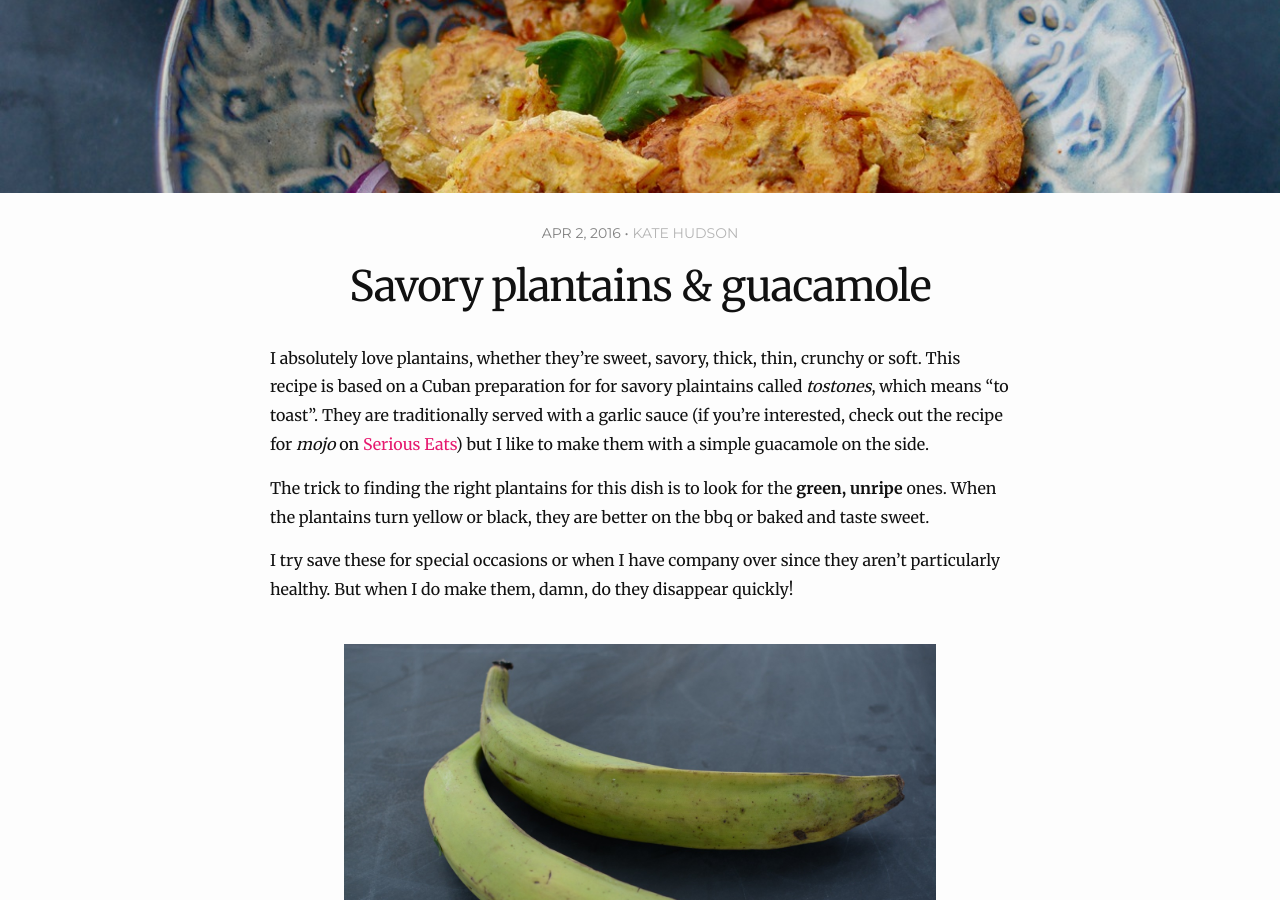
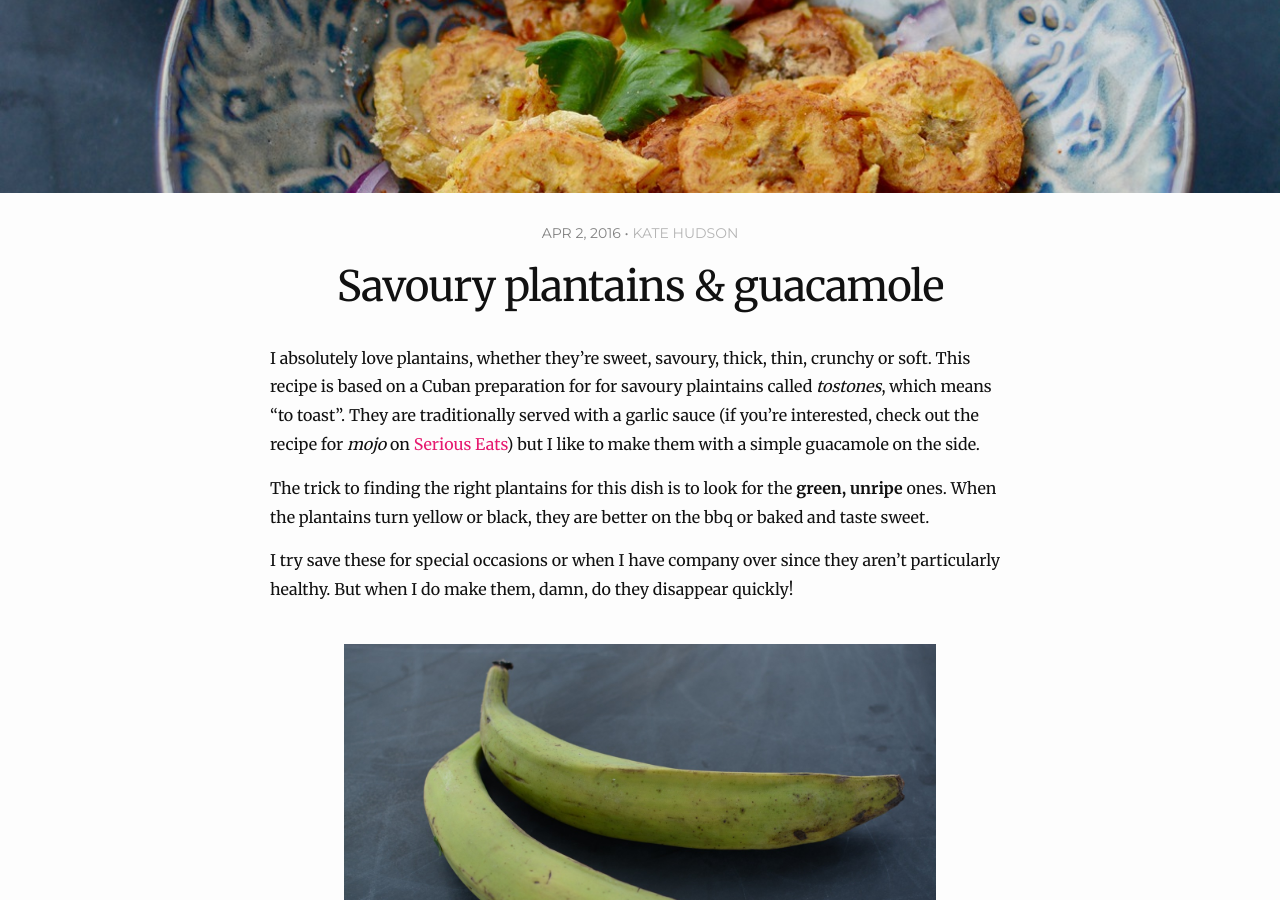
Before and after one commit to k88hudson/wouldeatagain, a Jekyll site: the page built from _posts/2016-04-02-tostones-and-guacamole.markdown, in a window 1280 px wide and 900 px high, scrolled down 307 px. Built offline with Jekyll 4.4.1, drawn with Linux system fonts in a browser that asks for light colours; some web fonts are replaced.

Commit message:
apparently i can't spell canadian

```diff
--- a/_posts/2016-04-02-tostones-and-guacamole.markdown
+++ b/_posts/2016-04-02-tostones-and-guacamole.markdown
@@ -1,6 +1,6 @@
 ---
 layout: post
-title:  Savory plantains & guacamole
+title:  Savoury plantains & guacamole
 author: Kate Hudson
 date:   2016-04-02 10:03:37 -0500
 categories: vegan
@@ -28,7 +28,7 @@ directions: |
   8. Serve and enjoy
 ---
 
-I absolutely love plantains, whether they're sweet, savory, thick, thin, crunchy or soft. This recipe is based on a Cuban preparation for for savory plaintains called *tostones*, which means "to toast". They are traditionally served with a garlic sauce (if you're interested, check out the recipe for *mojo* on [Serious Eats](http://www.seriouseats.com/recipes/2011/06/sauced-mojo-sauce-condiments-recipe.html)) but I like to make them with a simple guacamole on the side.
+I absolutely love plantains, whether they're sweet, savoury, thick, thin, crunchy or soft. This recipe is based on a Cuban preparation for for savoury plaintains called *tostones*, which means "to toast". They are traditionally served with a garlic sauce (if you're interested, check out the recipe for *mojo* on [Serious Eats](http://www.seriouseats.com/recipes/2011/06/sauced-mojo-sauce-condiments-recipe.html)) but I like to make them with a simple guacamole on the side.
 
 The trick to finding the right plantains for this dish is to look for the **green, unripe** ones. When the plantains turn yellow or black, they are better on the bbq or baked and taste sweet.
 
```
